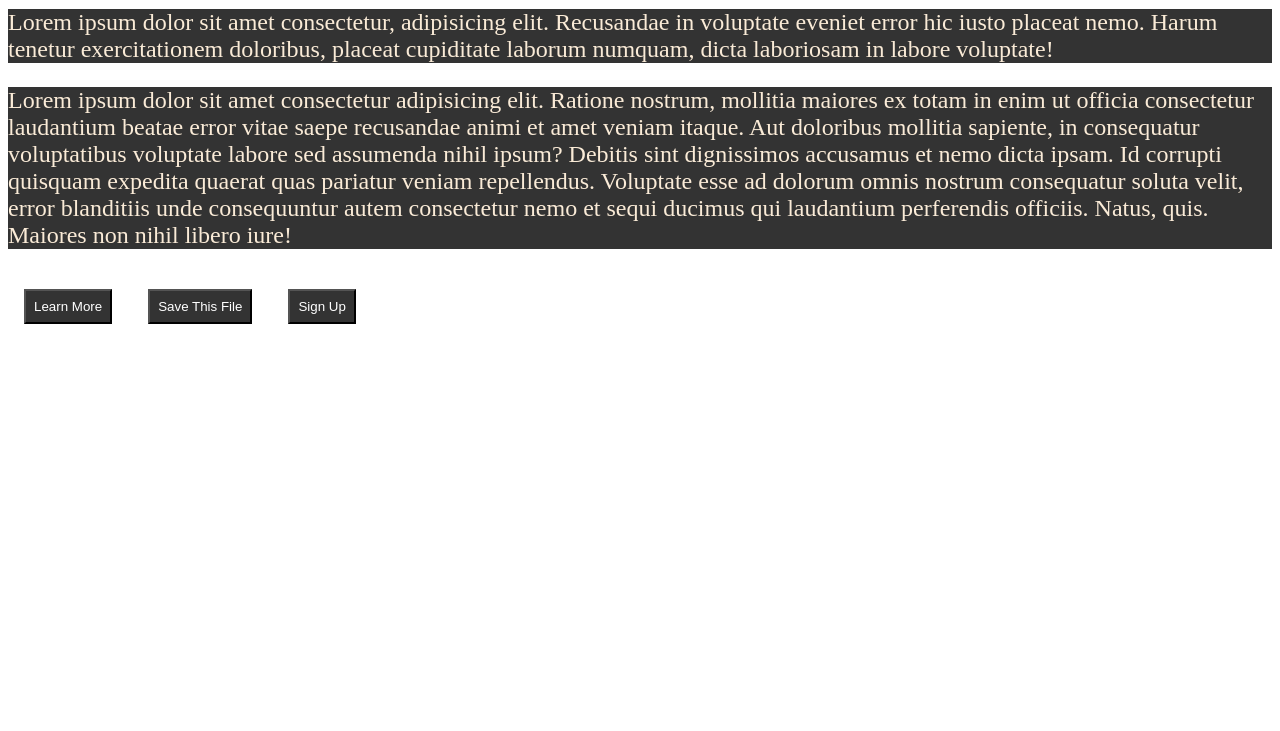
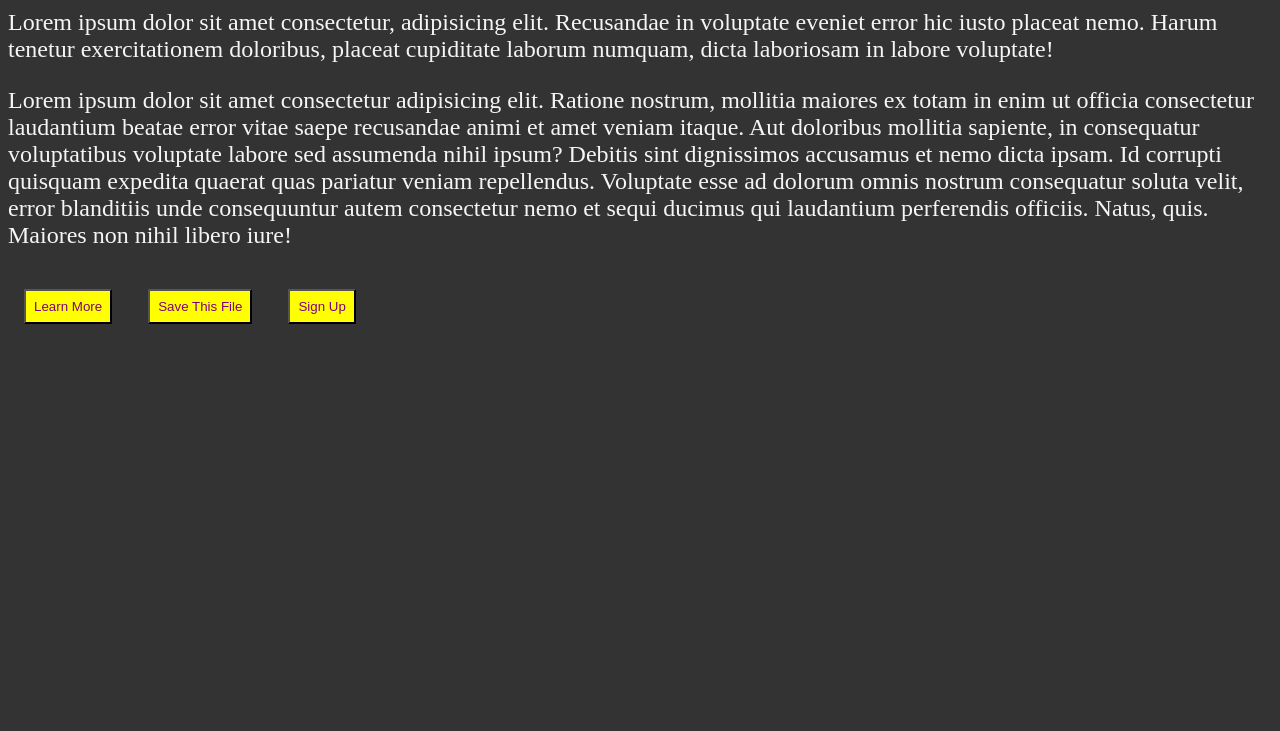
Before and after one commit to Wii-Aboor/SomaliBoy, a plain HTML site: page index.html in a window 1280 px wide. Shown: the part 69-800 px from the top of the page. Drawn offline with Linux system fonts and the light colour scheme.

Commit message:
Update style.css

```diff
--- a/styles/style.css
+++ b/styles/style.css
@@ -1,3 +1,8 @@
+* {
+  background-color: #333;
+  color: #f5f5f5;
+}
+
 h1 {
   background-color: skyblue;
   color: white;
@@ -7,14 +12,12 @@ h1 {
 
 p {
   font-size: 24px;
-  color: antiquewhite;
-  background-color: #333;
 }
 
 button {
   padding: 8px;
   margin: 16px;
-  color: white;
-  background-color: #333;
   text-align: center;
+  color: purple;
+  background-color: yellow;
 }
```
